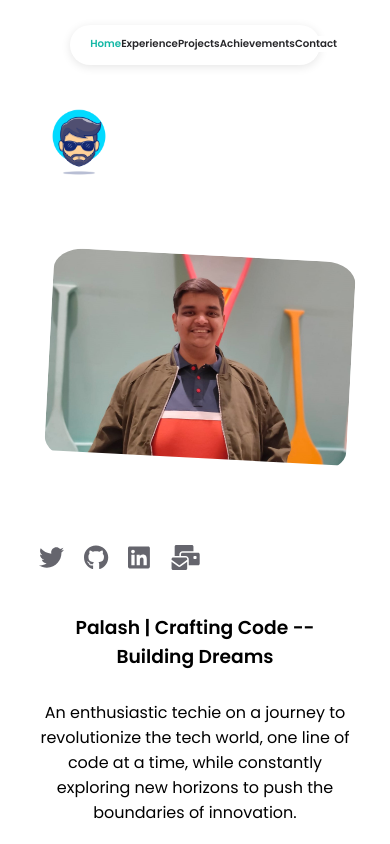
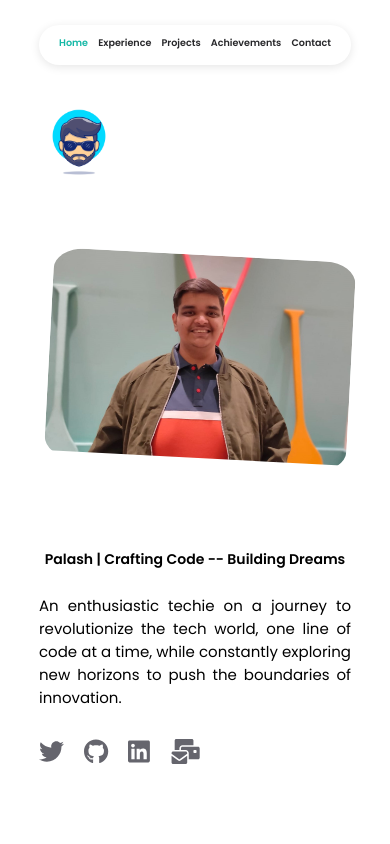
Before and after one commit to Palash2911/Portfolio-Godspeed, a React (Create React App) app: page / in a window 390 px wide. Built offline with nearby package versions, Linux system fonts and the light colour scheme.

Commit message:
homepage responsive

```diff
--- a/src/components/common/styles/navBar.css
+++ b/src/components/common/styles/navBar.css
@@ -14,7 +14,7 @@
 	position: fixed;
 	top: 3vh;
 	z-index: 999;
-	width: 80%;
+	width: 100%;
 }
 
 .nav-background {
@@ -63,11 +63,9 @@
 }
 
 @media (max-width: 600px) {
+
 	.navbar {
-		margin-left: 25%;
-		margin-right: 25%;
-		width: 80%;
-		font-size: 80%;
+		font-size: 12px;
 	}
 
 	.nav-background {
--- a/src/pages/styles/homepage.css
+++ b/src/pages/styles/homepage.css
@@ -103,18 +103,20 @@
 		align-items: flex-start;
 		width: 100%;
 		order: 2;
+		margin-bottom: 30px;
 	}
 
 	.homepage-title {
 		width: 100% !important;
 		margin-top: 20px;
-		order: 2;
+		font-size: 12px;
 	}
 
 	.homepage-subtitle {
 		width: 100% !important;
 		margin-top: 10px;
-		order: 3;
+		text-align: justify;
+		font-size: 15px;
 	}
 
 	.homepage-first-area-right-side {
```
